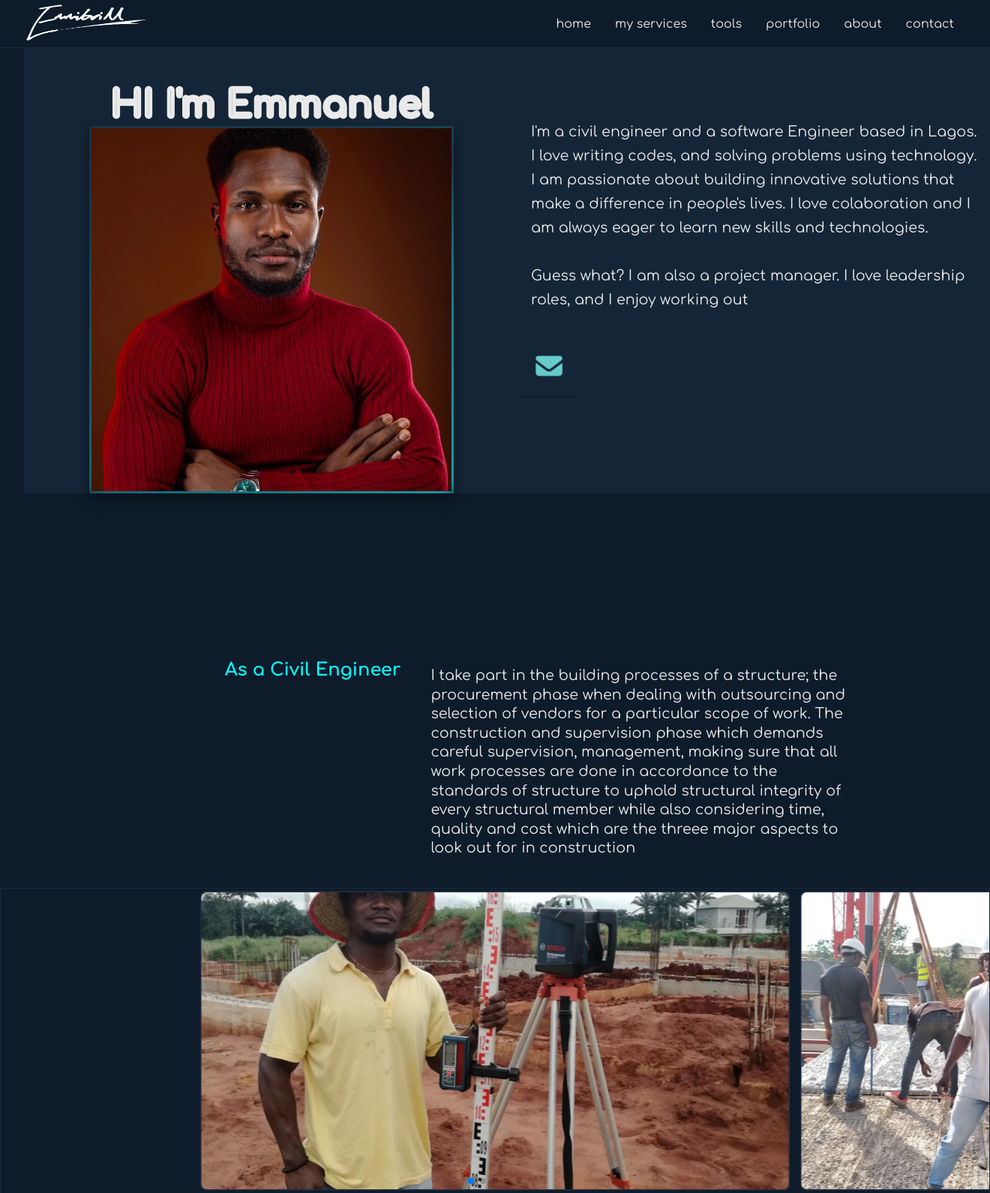
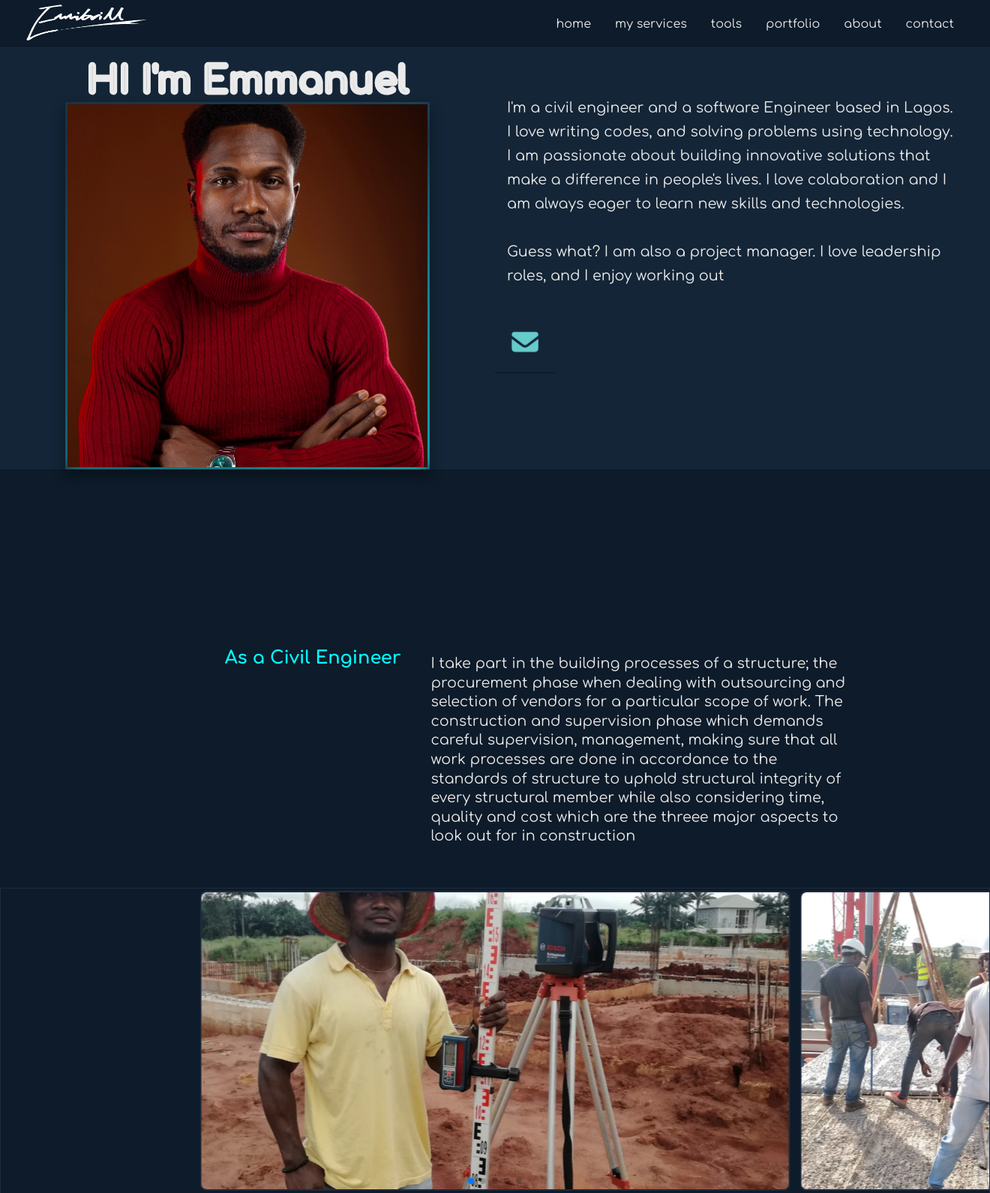
Before and after one commit to Emmibrill/portfolio-full-stack, a Django app: page /about-me/ in a window 1320 px wide; the page is wider, and only the part inside the window is pictured. Shown: the top 1591 px of that part at 75% size. Run offline with Django 5.2, Linux system fonts and the light colour scheme.

```diff
--- a/static/css/portfolio.css
+++ b/static/css/portfolio.css
@@ -557,7 +557,7 @@ footer {
 
 .form-section {
     width: 100%;
-    min-height: 100%;
+    height: fit-content;
     display: flex;
     flex-direction: column;
     align-items: center;
@@ -577,6 +577,7 @@ footer {
     display: block;
     padding: 1rem;
     margin: 1rem;
+    border: 1px solid #0ff;
 }
 
 .contact__head {
@@ -872,7 +873,6 @@ footer {
 /* style the about section */
 
 .about_section-one {
-    margin: 2rem;
     min-width: 100%;
     min-height: 100%;
     background: rgb(13, 27, 42);
@@ -1054,7 +1054,9 @@ footer {
     gap: 2rem;
     background: rgb(20, 37, 55);
     background: var(--form-section-bg);
-    margin: 3rem 2rem 2rem;
+    padding: 3rem 2rem 2rem;
+    margin-top: 1rem;
+    margin-bottom: 1rem;
     color: var(--mobile-nav-text-color);
     cursor: default;
 }
```
